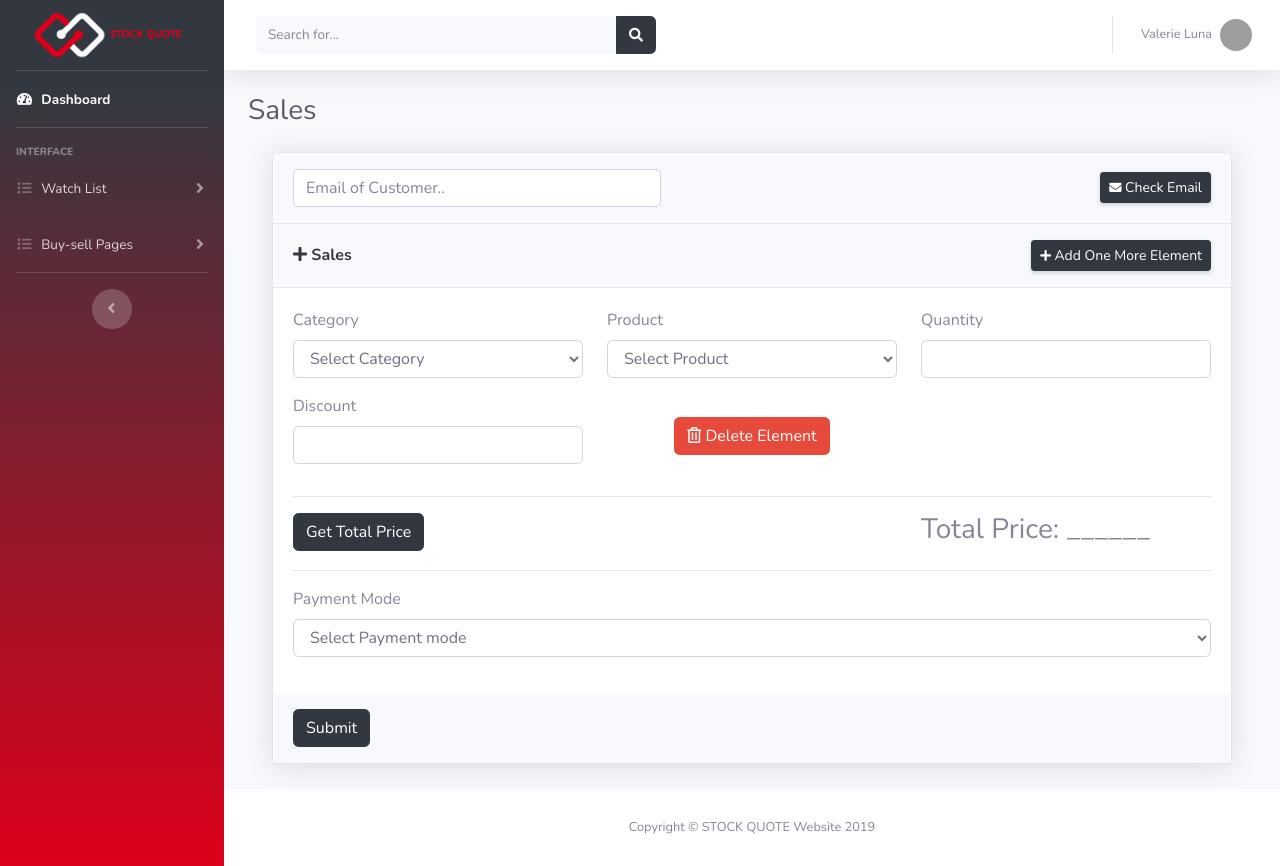
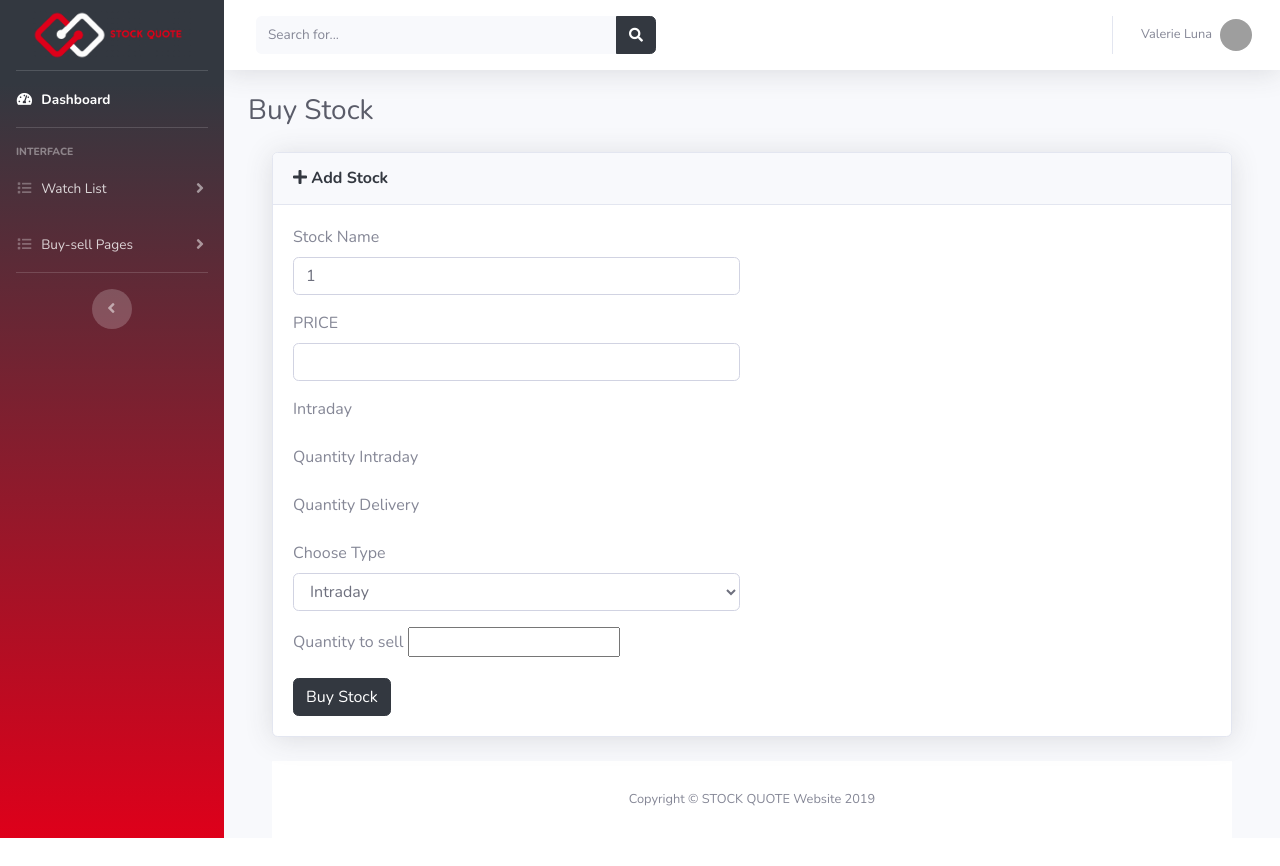
Before and after one commit to jatinsumai1104/stock_quote, a PHP site: page /stock_quote/views/pages/add-sales.php?symbol=1 in a window 1280 px wide. After the commit the page ends 838 px from the top, so only its background shows below. Run offline with PHP 8.4, Linux system fonts and the light colour scheme; the visitor is signed in with stand-in values (Sample User, id 1); data comes from the database, SQL or seed files in the repository; data that the repository does not hold is empty; some libraries are stand-ins or nearby versions; grey boxes are pictures that could not be loaded.

Commit message:
add-sale done

```diff
--- a/classes/Stock.class.php
+++ b/classes/Stock.class.php
@@ -122,5 +122,42 @@ class Stock
       }
   }
 
+
+  public function sellStock($data){
+    try {
+        $this->di->get("Database")->beginTransaction();
+        $assoc_array["user_id"]  = Session::getSession("user_id");
+        if($data["order_type"] == "Intraday"){
+            $query = "SELECT * FROM stock_intraday WHERE user_id={$assoc_array['user_id']} and stock_name = '{$data["stock_name"]}'";
+            $res = $this->di->get("Database")->rawQuery($query);
+            $new_quantity = $res[0]["quantity"]-$data["sell_quantity"];
+            if($new_quantity > 0){
+            $res = $this->di->get("Database")->update("stock_intraday",["quantity"=>$new_quantity],"user_id={$assoc_array["user_id"]} and stock_name = '{$data["stock_name"]}'");
+            }else{
+                Session::setSession("sellStockFail", "Not enough quantity to sell");
+            }
+        }else{
+            $query = "SELECT * FROM stock_delivery WHERE user_id={$assoc_array['user_id']} and stock_name = '{$data["stock_name"]}'";
+            $res = $this->di->get("Database")->rawQuery($query);
+            $new_quantity = $res[0]["quantity"]-$data["sell_quantity"];
+            if($new_quantity > 0){
+                $res = $this->di->get("Database")->update("stock_delivery",["quantity"=>$new_quantity],"user_id={$assoc_array["user_id"]} and stock_name = '{$data["stock_name"]}'");
+                }else{
+                    Session::setSession("sellStockFail", "Not enough quantity to sell");
+                }
+        }
+
+        $query="SELECT * FROM money WHERE user_id={$assoc_array['user_id']}";
+          $res = $this->di->get("Database")->rawQuery($query);
+          $new_balance = $res[0]["balance"] + $data["sell_quantity"]*$data["realtime_price"];
+          $res = $this->di->get("Database")->update("money",["balance"=>$new_balance],"user_id={$assoc_array["user_id"]}");
+        $this->di->get("Database")->commit();
+        Session::setSession("delete", "Delete product success");
+    } catch (Exception $e) {
+        $this->di->get("Database")->rollback();
+        Session::setSession("delete", "Delete product error");
+    }
+  }
+
 }
 ?>
--- a/helper/routing.php
+++ b/helper/routing.php
@@ -53,6 +53,10 @@ if (isset($_POST['saveStock'])) {
   Util::redirect("index");
 }
 
+if (isset($_POST['sellStock'])) {
+  $di->get("Stock")->sellStock($_POST);
+  Util::redirect("index");
+}
 
 if(isset($_POST['add_watch'])){
 
--- a/views/pages/add-sales.php
+++ b/views/pages/add-sales.php
@@ -1,4 +1,3 @@
-
 <?php
 require_once('../../helper/constants.php');
 require_once(__DIR__.'/../../helper/init.php');
@@ -10,21 +9,6 @@ require_once(__DIR__.'/../../helper/init.php');
 <?php
 require_once('../includes/header.php');
 ?>
-<style>
-.email-verify{
-  background-color: green;
-  color: #fff;
-  padding: 6px 8px;
-  font-size: .875rem;
-  line-height: 1.5;
-  border-radius: .2rem;
-  vertical-align: middle;
-  display:none;
-}
-.bg-red{
-  background-color: red;
-}
-</style>
 
 
 <body id="page-top">
@@ -55,7 +39,8 @@ require_once('../includes/header.php');
 
                     <!-- Page Heading -->
                     <div class="d-sm-flex align-items-center justify-content-between mb-4">
-          <h1 class="h3 mb-0 text-gray-800">Sales</h1>
+                        <h1 class="h3 mb-0 text-gray-800">Buy Stock</h1>
+
                     </div>
 
                     <!-- Content Row -->
@@ -63,104 +48,89 @@ require_once('../includes/header.php');
                         <div class="row">
                             <div class="col-md-12">
                                 <div class="card shadow mb-4">
-            <!-- Customer Email Verification -->
-            <div class="card-header py-3 d-flex flex-row align-items-center justify-content-between">
-              <div>
-                <!-- <label for="">Check Customer Email</label> -->
-                <input type="text"
-                  class="form-control" name="email" id="customer_email" aria-describedby="helpId" placeholder="Email of Customer.." style="width:160%">
+                                    <!-- Card Header - Dropdown -->
+                                    <div
+                                        class="card-header py-3 d-flex flex-row align-items-center justify-content-between">
+                                        <h6 class="m-0 font-weight-bold text-primary"><i class="fas fa-plus"></i> Add
+                                            Stock</h6>
                                     </div>
-              <div>
-                <p class="email-verify" id="email_verified_success"><i class="fas fa-check fa-sm text-white-75 mr-1"></i>Email Verified</p>
-                <p class="email-verify bg-red" id="email_verified_fail"><i class="fas fa-times fa-sm text-white-75 mr-1"></i>Email Not Verified</p>
-                <a href="<?php echo BASEPAGES?>manage-product.php" class="btn btn-sm btn-warning shadow-sm" id="add_customer" style="display:none;"><i class="fas fa-users fa-sm text-white-75"></i> Add Customer </a>
-                <button type="button" class=" d-sm-inline-block btn btn-sm btn-primary shadow-sm" name="check_email" id="check_email"><i class="fas fa-envelope fa-sm text-white-75"></i> Check Email</button>
+                                    <!-- Card Body -->
+                            <form action="<?php echo BASEURL?>helper/routing.php" method="POST">
+                                        <input type="hidden" name="csrf_token" id="csrf_token"
+                                            value=<?php echo Session::getSession("csrf_token");?>>
+                                        <div class="card-body">
+                                            <div class="row">
+                                                <div class="col-md-6">
+                                                    <div class="form-group">
+                                                        <label for="">Stock Name</label>
+                                                        <input type="text" class="form-control" name="stock_name"
+                                                            aria-describedby="helpId" placeholder="" value="<?php  echo $_GET['symbol']?>">
                                                     </div>
-            </div>
-            <!-- Card Header -->
-            <div class="card-header py-3 d-flex flex-row align-items-center justify-content-between">
-              <h6 class="m-0 font-weight-bold text-primary"><i class="fas fa-plus"></i> Sales</h6>
-              <button type="button" onclick="addPurchase();" class=" d-sm-inline-block btn btn-sm btn-primary shadow-sm"><i class="fas fa-plus fa-sm text-white-75"></i> Add One More Element</button>
+                                                    <div class="form-group">
+                                                        <label for="">PRICE</label>
+                                                        <input type="text" class="form-control" name="stock_price"
+                                                             aria-describedby="helpId" placeholder="" value="<?php echo $_GET['price']?>">
                                                     </div>
 
-            <!-- Card Body -->
-            <form action="<?php echo BASEURL?>helper/routing.php" method="POST">
-              <input type="hidden" name="customer_id" id="customer_id">
-              <input type="hidden" name="csrf_token" id="csrf_token" value=<?php echo Session::getSession("csrf_token"); ?>>
-              <div class="card-body">
-                <div id="purchase_product">
-                  <div class="row" id="element_1">
-                    <div class="col-md-4">
                                                     <div class="form-group">
-                        <label for="">Category</label>
-                        <select name="category_id" id="category_1" class="form-control category_class">
-                        <option disabled selected>Select Category</option>
+                                                        <label for="">Intraday</label>
+
+                                                    </div>
+
+                                                    <div class="form-group">
+                                                        <label for="">Quantity Intraday</label>
                                                         <?php
-                            $res = $di->get("Database")->readData("category",["id","name"],"deleted=0");
-                            foreach($res as $arr){
-                              echo "<option value={$arr['id']}>{$arr['name']}</option>";
+                                                        $user_id = Session::getSession("user_id");
+                                                        $symbol = $_GET['symbol'];
+                                                        $query="SELECT * FROM stock_intraday WHERE user_id={$user_id} and stock_name={$symbol}";
+                                                        $res = $di->get("Database")->rawQuery($query);
+                                                        if(count($res) > 0){
+                                                        ?>
+                                                        <input type="text" class="form-control" name="quantity"
+                                                            aria-describedby="helpId" placeholder="" value="<?php echo $res[0]["quantity"]?>">
+
+
+                                                            <?php
                                                         }
                                                             ?>
+                                                    </div>
+
+                                                    <div class="form-group">
+                                                        <label for="">Quantity Delivery</label>
+                                                        <?php
+                                                        $user_id = Session::getSession("user_id");
+                                                        $symbol = $_GET['symbol'];
+                                                        $query="SELECT * FROM stock_delivery WHERE user_id={$user_id} and stock_name={$symbol}";
+                                                        $res = $di->get("Database")->rawQuery($query);
+                                                        if(count($res) > 0){
+                                                        ?>
+                                                        <input type="text" class="form-control" name="quantity"
+                                                            aria-describedby="helpId" placeholder="" value="<?php echo $res[0]["quantity"]?>">
+
+                                                            <?php
+                                                        }
+                                                            ?>
+                                                    </div>
+
+                                                    <div class="form-group">
+                                                        <label for="">Choose Type</label>
+                                                        <select name="order_type" id="supplier_id"
+                                                            class="form-control">
+                                                            <option value="Intraday">Intraday</option>
+                                                            <option value="Delivery">Delivery</option>
                                                         </select>
                                                     </div>
+                                                    <div class="form-group">
+                                                        <label for="">Quantity to sell</label>
+                                                        <input type="text" name="sell_quantity">
                                                     </div>
-                    <div class="col-md-4">
-                      <div class="form-group">
-                        <label for="">Product</label>
-                        <select name="product_id[]" id="product_1" class="form-control product_class">
-                          <option disabled selected>Select Product</option>
-                        </select>
+
+                                           <input type="hidden" value="<?php echo $_GET['price'] ?>" name="realtime_price">
+
+                                     <button type="submit" class="btn btn-primary" name="sellStock">Buy Stock</button>
+
                                </div>
-                    </div>
-                    <div class="col-md-4">
-                      <div class="form-group">
-                        <label for="">Quantity</label>
-                        <input type="number"
-                          class="form-control" name="quantity[]" id="quantity" aria-describedby="helpId" placeholder="">
-                      </div>
-                    </div>
-                    <div class="col-md-4">
-                      <div class="form-group">
-                        <label for="">Discount</label>
-                        <input type="number"
-                          class="form-control" name="discount[]" id="discount" aria-describedby="helpId" placeholder="">
-                      </div>
-                    </div>
-                    <div class="col-md-4" style="text-align: center">
-                      <button type="button" class="btn btn-danger" style="margin-top: 8%;" onclick="deletePurchase(1)">
-                        <i class="far fa-trash-alt"></i> Delete Element
-                      </button>
-                    </div>
-                  </div>
-                </div>
-                <hr>
-                <div id="get_total_price_div">
-                  <div class="row">
-                    <div class="col-md-4"><button type="button" class="btn btn-primary" id="get_total_amount">Get Total Price</button></div>
-                    <div class="col-md-4"></div>
-                    <div class="col-md-4">
-                        <h3 class="product_class" placeholder="Total Price">Total Price:  <span id="total_price">______</span></h3>
-                        <input type="text" name="amount" id="total_price_input" hidden>
-                    </div>
-                  </div>
-                </div>
-                <hr>
-                <div id="payment_mode_div">
-                  <div class="form-group">
-                    <label for="">Payment Mode</label>
-                    <select name="pay_mode" id="payment_mode" class="form-control">
-                      <option disabled selected>Select Payment mode</option>
-                      <option value="cash">Cash</option>
-                      <option value="cheque">Cheque</option>
-                    </select>
-                  </div>
-                </div>
-                <div id="payment-div">
-                </div>
-              </div>
-              <div class="card-header py-3 d-flex flex-row align-items-center justify-content-between">
-                <button type="submit" class="btn btn-primary" name="add_sales">Submit</button>
-              </div>
+
                             </form>
                                 </div>
                             </div>
@@ -188,8 +158,6 @@ require_once('../includes/header.php');
   require_once('../includes/scripts.php');
 ?>
 
-<script src="<?php echo BASEASSETS;?>js/sales.js"></script>
-
 </body>
-
+<script src="<?php echo BASEASSETS; ?>js/add-sales.js"></script>
 </html>
```
Also changed, not shown: assets/js/add-sales.js (added). Lines whose indentation alone changed are shown as unchanged.
